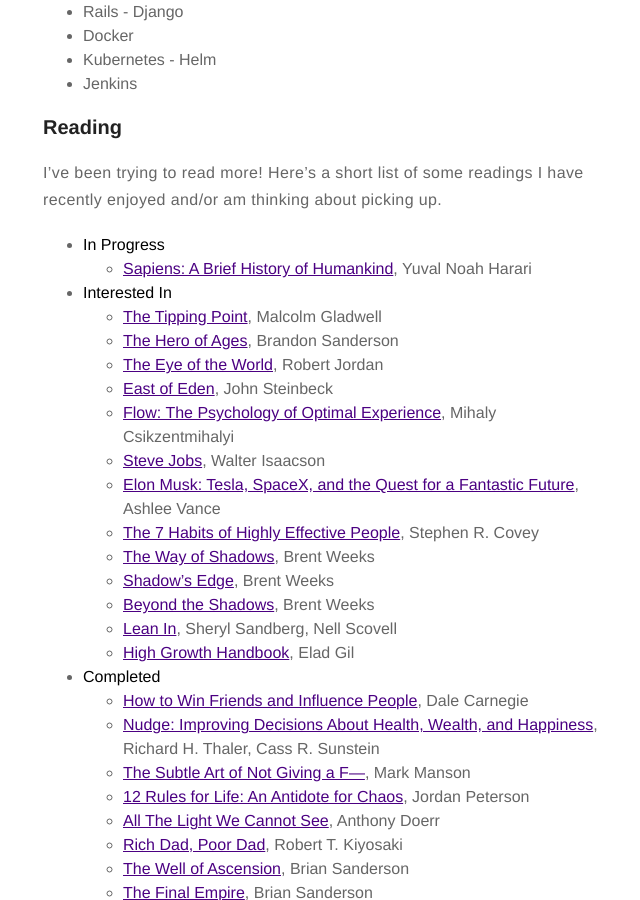
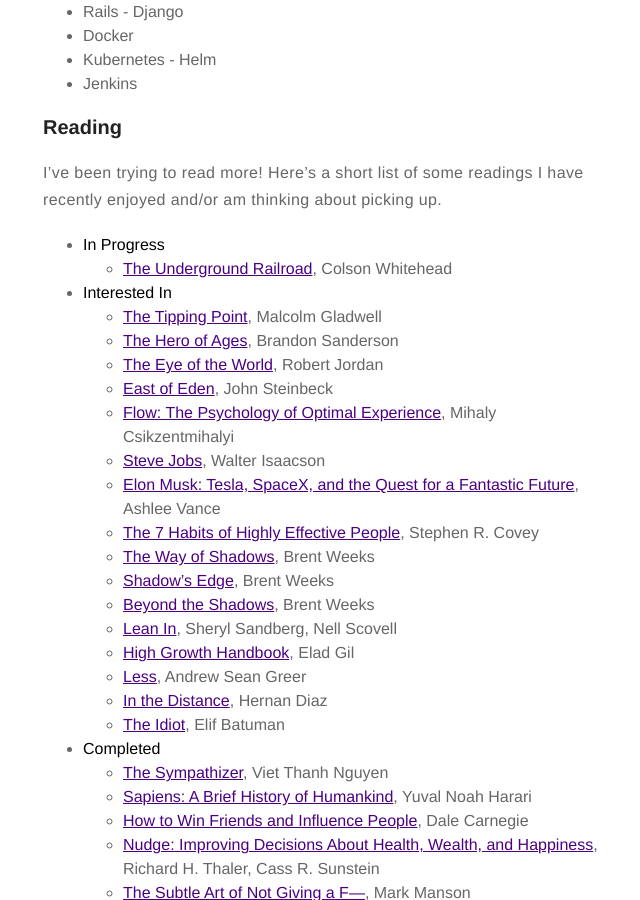
Before and after one commit to OldGuo/oldguo.github.io, a Jekyll site: the page built from about.md, in a window 1280 px wide and 900 px high, scrolled down 732 px. Shown: the whole window, without its empty margins (317-957 px from the left). Built offline with Jekyll 4.4.1, drawn with Linux system fonts in a browser that asks for light colours.

Commit message:
September 2018 reading

```diff
--- a/about.md
+++ b/about.md
@@ -21,7 +21,7 @@
 ### Reading
 I've been trying to read more! Here's a short list of some readings I have recently enjoyed and/or am thinking about picking up.
 - **In Progress**
-  - [Sapiens: A Brief History of Humankind](https://www.goodreads.com/book/show/23692271-sapiens), Yuval Noah Harari
+  - [The Underground Railroad](https://www.goodreads.com/book/show/30555488-the-underground-railroad), Colson Whitehead
 - **Interested In**
   - [The Tipping Point](https://www.goodreads.com/book/show/2612.The_Tipping_Point), Malcolm Gladwell
   - [The Hero of Ages](https://www.goodreads.com/book/show/2767793-the-hero-of-ages), Brandon Sanderson
@@ -36,7 +36,12 @@
   - [Beyond the Shadows](https://www.goodreads.com/book/show/3754026-beyond-the-shadows), Brent Weeks
   - [Lean In](https://www.goodreads.com/book/show/16071764-lean-in), Sheryl Sandberg, Nell Scovell
   - [High Growth Handbook](https://www.goodreads.com/book/show/40536148-high-growth-handbook), Elad Gil
+  - [Less](https://www.goodreads.com/book/show/39927096-less), Andrew Sean Greer
+  - [In the Distance](https://www.goodreads.com/book/show/34381330-in-the-distance), Hernan Diaz
+  - [The Idiot](https://www.goodreads.com/book/show/30962053-the-idiot), Elif Batuman
 - **Completed**
+  - [The Sympathizer](https://www.goodreads.com/book/show/23168277-the-sympathizer), Viet Thanh Nguyen
+  - [Sapiens: A Brief History of Humankind](https://www.goodreads.com/book/show/23692271-sapiens), Yuval Noah Harari
   - [How to Win Friends and Influence People](https://www.goodreads.com/book/show/4865.How_to_Win_Friends_and_Influence_People), Dale Carnegie
   - [Nudge: Improving Decisions About Health, Wealth, and Happiness](https://www.goodreads.com/book/show/3450744-nudge?ac=1&from_search=true), Richard H. Thaler,  Cass R. Sunstein
   - [The Subtle Art of Not Giving a F---](https://www.goodreads.com/book/show/28257707-the-subtle-art-of-not-giving-a-f-ck?ac=1&from_search=true), Mark Manson
```
